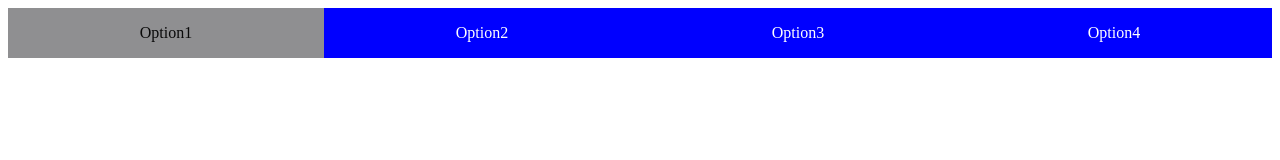
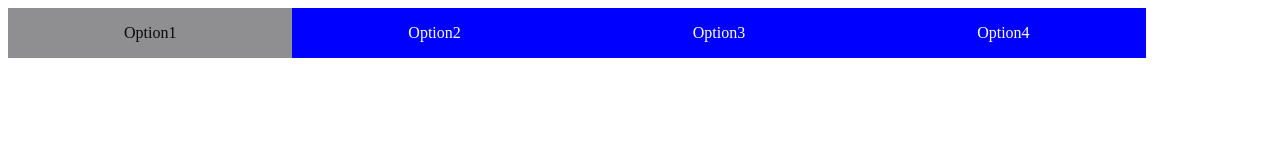
Before and after one commit to Ler98/aterskapameny2, a plain HTML site: page index.html in a window 1280 px wide. Drawn offline with Linux system fonts and the light colour scheme.

Commit message:
Update style.css

```diff
--- a/css/style.css
+++ b/css/style.css
@@ -2,7 +2,9 @@
 .navigation {
     display: flex;
     height: 50px;
-    button-radius: 5px;
+    width: 90%;
+
+
 }
 
 .option1 {
```
